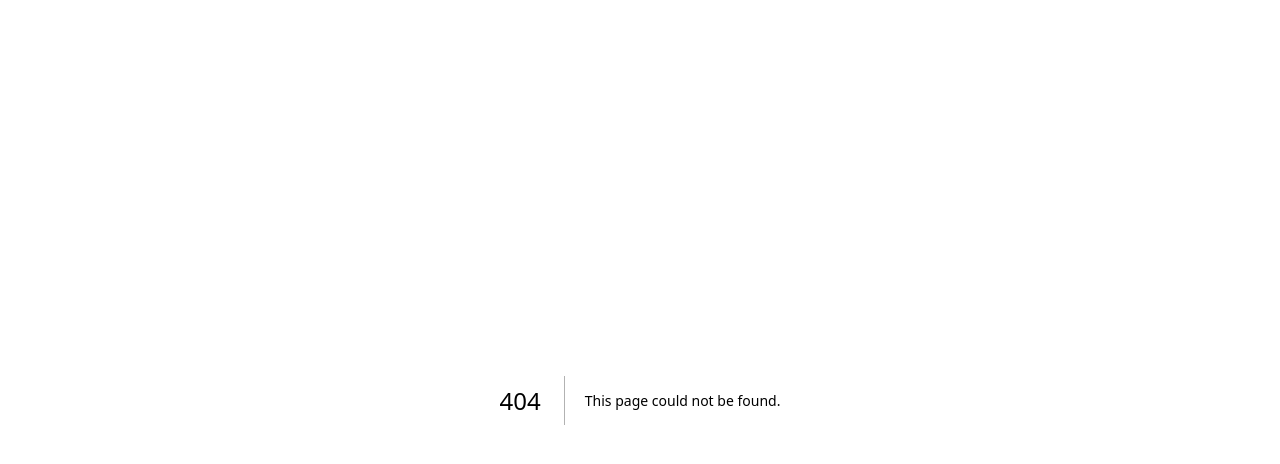
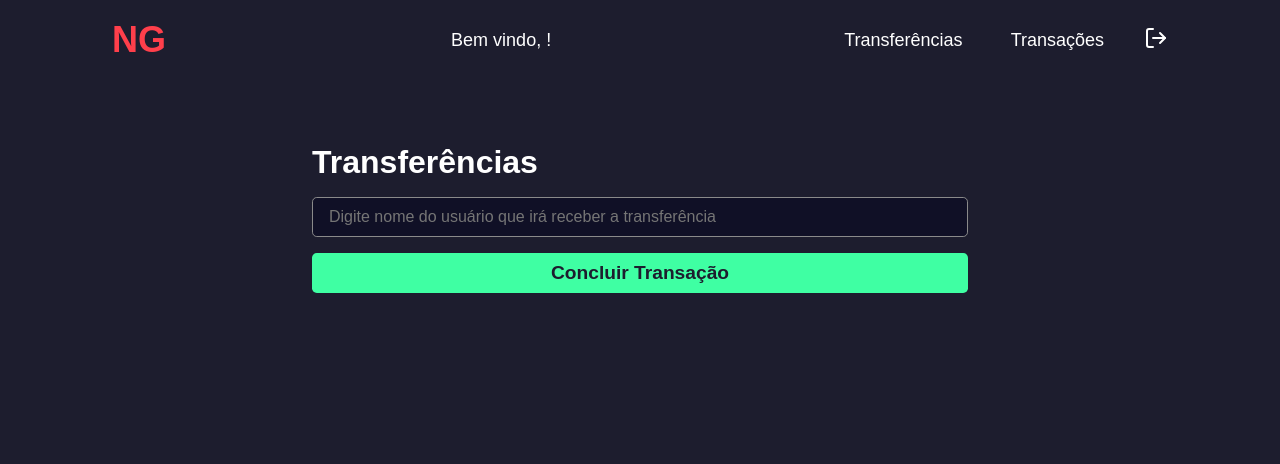
Before and after one commit to Grazziano/Processo-Seletivo-NG.CASH, a Next.js app in the folder web/: page /transfers in a window 1280 px wide. Before the commit this address had no page. Shown: the top 464 px of the page. Built offline with nearby package versions, Linux system fonts and the light colour scheme.

Commit message:
Transfer page

```diff
--- a/web/src/components/Header/index.tsx
+++ b/web/src/components/Header/index.tsx
@@ -18,7 +18,7 @@ export default function Header() {
         <p>{`Bem vindo, ${user?.username}!`}</p>
 
         <nav className={styles.menuNav}>
-          <Link href="">Transferências</Link>
+          <Link href="/transfers">Transferências</Link>
           <Link href="">Transações</Link>
 
           <button onClick={signOut}>
--- /dev/null
+++ b/web/src/pages/transfers/index.tsx
@@ -0,0 +1,44 @@
+import Head from 'next/head';
+import { FormEvent, useState } from 'react';
+import Header from '../../components/Header';
+import styles from './styles.module.scss';
+
+export default function Transaction() {
+  const [name, setName] = useState('');
+
+  async function handleTransfer(event: FormEvent) {
+    event.preventDefault();
+
+    alert('TESTE ' + name);
+  }
+
+  return (
+    <>
+      <Head>
+        <title>Transferências</title>
+      </Head>
+
+      <div>
+        <Header />
+
+        <main className={styles.container}>
+          <h1>Transferências</h1>
+
+          <form className={styles.form} onSubmit={handleTransfer}>
+            <input
+              type="text"
+              placeholder="Digite nome do usuário que irá receber a transferência"
+              className={styles.input}
+              value={name}
+              onChange={({ target }) => setName(target.value)}
+            />
+
+            <button type="submit" className={styles.button}>
+              Concluir Transação
+            </button>
+          </form>
+        </main>
+      </div>
+    </>
+  );
+}
--- /dev/null
+++ b/web/src/pages/transfers/styles.module.scss
@@ -0,0 +1,40 @@
+.container {
+  max-width: 720px;
+  margin: 4rem auto;
+  padding: 0 2rem;
+
+  display: flex;
+  justify-content: space-between;
+  flex-direction: column;
+}
+
+.container h1 {
+  color: var(--white);
+}
+
+.form {
+  display: flex;
+  flex-direction: column;
+  margin: 1rem 0;
+}
+
+.input {
+  background-color: var(--dark-900);
+  border: 0;
+  padding: 1rem;
+  height: 40px;
+  border-radius: 0.3rem;
+  color: var(--white);
+  border: 1px solid var(--gray-100);
+  margin-bottom: 1rem;
+}
+
+.button {
+  height: 40px;
+  border: 0;
+  background-color: var(--green-900);
+  font-weight: bold;
+  font-size: 1.2rem;
+  border-radius: 0.3rem;
+  color: var(--dark-700);
+}
```
